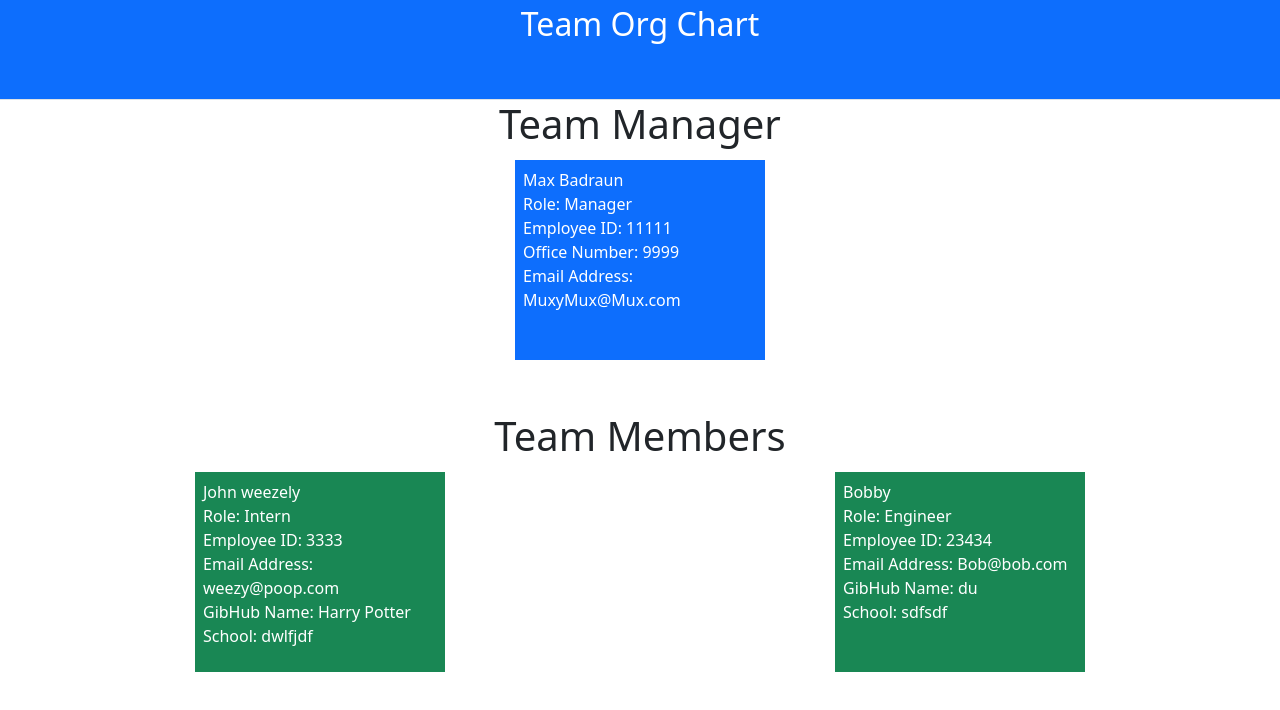
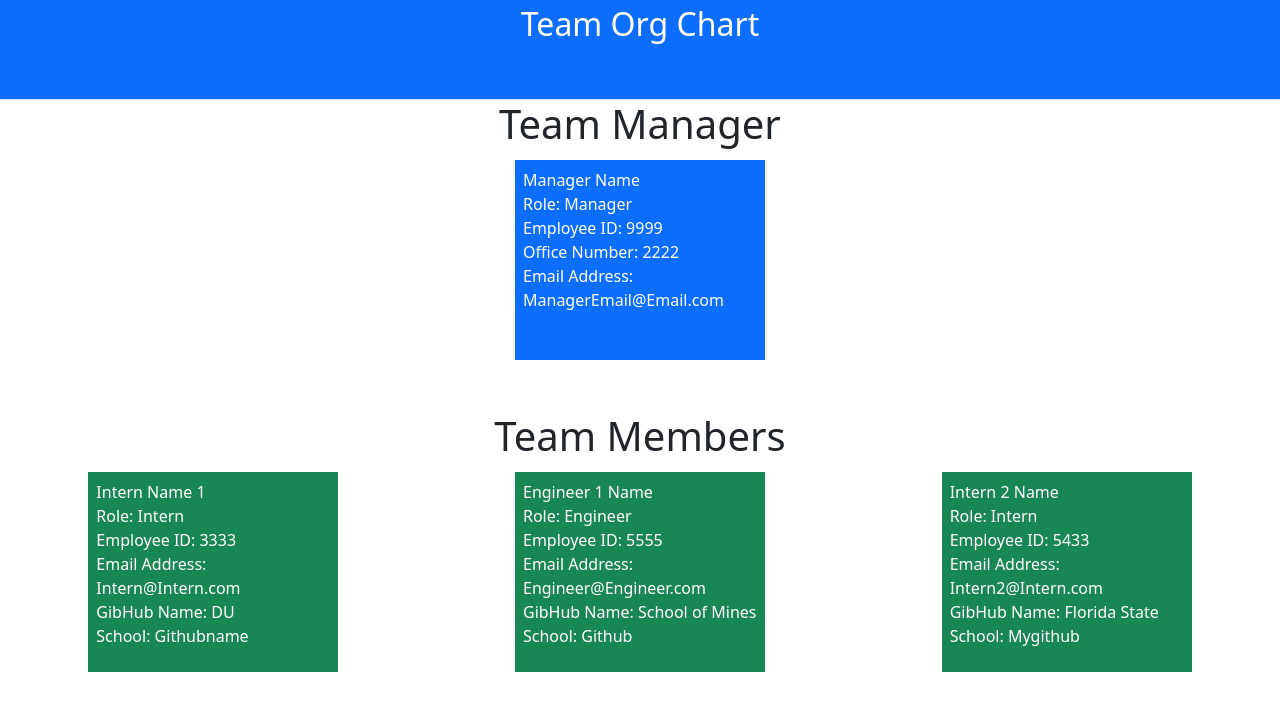
Before and after one commit to NBADRAUN/Team-Org-Chart-Generator, a website: page index.html in a window 1280 px wide. Drawn offline with nearby package versions, Linux system fonts and the light colour scheme.

Commit message:
updating code and polishing

```diff
--- a/createhtml.js
+++ b/createhtml.js
@@ -1,6 +1,5 @@
 //global variables ///
 const cardsection = document.getElementById('cardsection');
-
 
 
 ///loop data ///
--- a/employees.json
+++ b/employees.json
@@ -1,18 +1,26 @@
 [
   {
-    "name": "John weezely",
+    "name": "Intern Name 1",
     "role": "Intern",
     "id": "3333",
-    "email": "weezy@poop.com",
-    "school": "dwlfjdf",
-    "github": "Harry Potter"
+    "email": "Intern@Intern.com",
+    "school": "Githubname",
+    "github": "DU"
   },
   {
-    "name": "Bobby",
+    "name": "Engineer 1 Name",
     "role": "Engineer",
-    "id": "23434",
-    "email": "Bob@bob.com",
-    "school": "sdfsdf",
-    "github": "du"
+    "id": "5555",
+    "email": "Engineer@Engineer.com",
+    "school": "Github",
+    "github": "School of Mines"
+  },
+  {
+    "name": "Intern 2 Name",
+    "role": "Intern",
+    "id": "5433",
+    "email": "Intern2@Intern.com",
+    "school": "Mygithub",
+    "github": "Florida State"
   }
 ]
--- a/manager.json
+++ b/manager.json
@@ -1,6 +1,6 @@
 {
-  "name": "Max Badraun",
-  "id": "11111",
-  "email": "MuxyMux@Mux.com",
-  "officeNumber": "9999"
+  "name": "Manager Name",
+  "id": "9999",
+  "email": "ManagerEmail@Email.com",
+  "officeNumber": "2222"
 }
```
Also changed, not shown: index.html (+1 -27 lines), library/employee.js (+8 -6 lines), library/manager.js (+5 -5 lines), prompts/addemployee.js (+22 -7 lines), prompts/addmanager.js (+6 -1 lines), server.js (+1 -6 lines), test/employee.test.js (+7 -7 lines), test/manager.test.js (+3 -3 lines), Challenge10.PNG (added), README.md.
